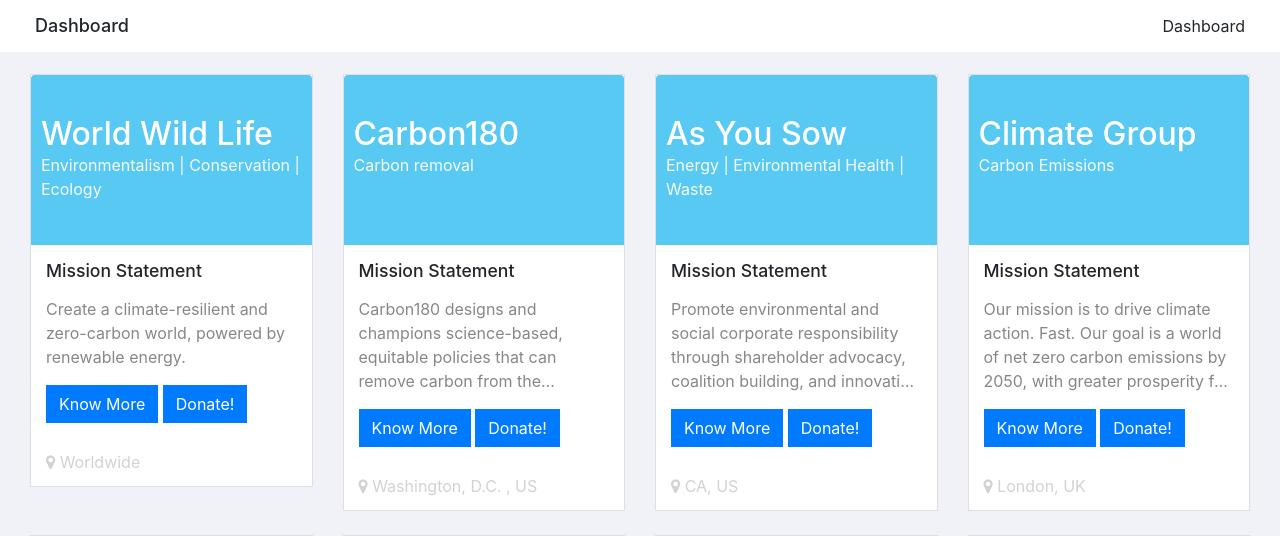
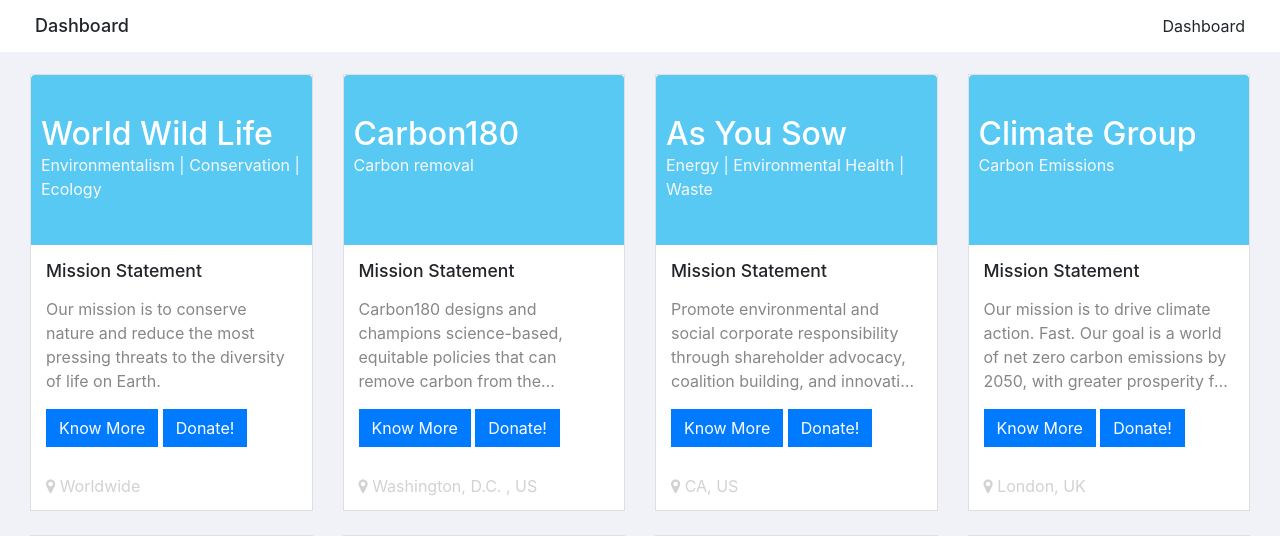
Before and after one commit to juyee1698/RTCBlackWingsHack, a Flask app: template templates/ngo.html in a window 1280 px wide. Shown: the top 536 px of the page. Run offline with Flask 3, Linux system fonts and the light colour scheme; the template is opened without the code that fills it, so the values that code supplies are empty; some libraries are stand-ins or nearby versions.

Commit message:
modified mission statement

```diff
--- a/templates/ngo.html
+++ b/templates/ngo.html
@@ -615,7 +615,7 @@
                         overflow: hidden;
                        -webkit-box-orient: vertical;
                       -webkit-line-clamp: 4;
-                      display: -webkit-box;">Create a climate-resilient and zero-carbon world, powered by renewable energy.</p>
+                      display: -webkit-box;">Our mission is to conserve nature and reduce the most pressing threats to the diversity of life on Earth.</p>
                         <button type="button" class="btn btn-primary" onclick="location.href = 'https\:\/\/www.worldwildlife.org/initiatives/climate';">Know More</button>
                         <button type="button" class="btn btn-primary" onclick="location.href = 'https\:\/\/protect.worldwildlife.org/page/52717/donate/1?en_og_source=Web_Donation';">Donate!</button>
                     </div>
```
